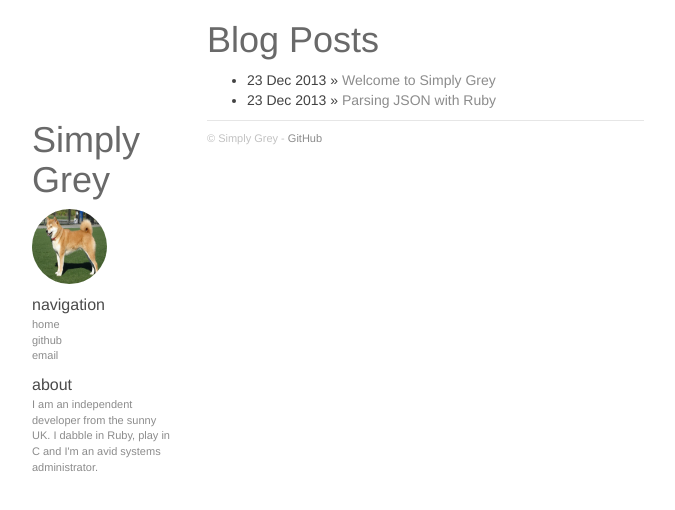
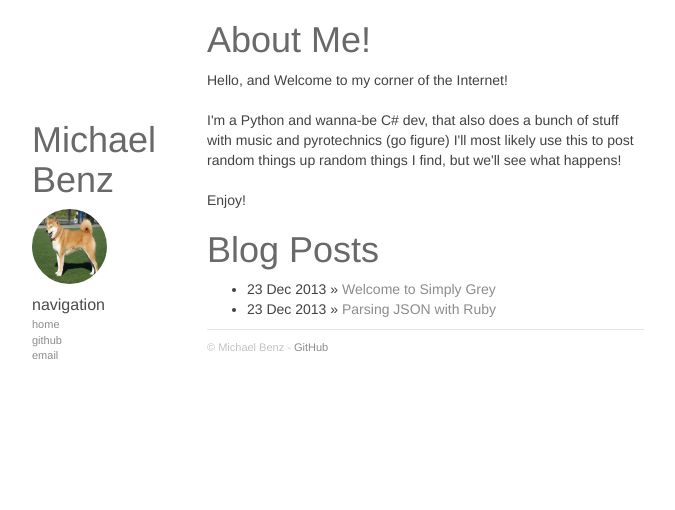
Before and after one commit to Megabytemb/megabytemb.github.io, a Jekyll site: the page built from index.html, in a window 1280 px wide. Shown: the top 510 px of the page, without its empty margins (273-948 px from the left). Built offline with Jekyll 4.4.1, drawn with Linux system fonts in a browser that asks for light colours; nearby versions of some CDN libraries; Markdown is read by kramdown in place of the engine named in the settings.

```diff
--- a/_config.yml
+++ b/_config.yml
@@ -1,10 +1,9 @@
-name: Simply Grey
+name: Michael Benz
 markdown: redcarpet
 pygments: true
-github: https://www.github.com/exaem
-about: I am an independent developer from the sunny UK. I dabble in Ruby, play in C and I'm an avid systems administrator.
+github: https://www.github.com/megabytemb
 urls:
     - text: github
-      url: https://github.com/exaem
+      url: https://github.com/megabytemb
     - text: email
-      url: mailto:exaem@exaem.co.uk
+      url: mailto:michael@benz.io
--- a/_posts/2013-12-23-ruby-json.markdown
+++ b/_posts/2013-12-23-ruby-json.markdown
@@ -2,6 +2,7 @@
 layout: post
 title:  "Parsing JSON with Ruby"
 date:   2013-12-23 00:18:23
+comments: true
 categories: ruby
 ---
 Parsing JSON with Ruby is actually extremely easy. All you have to do is have the json gem installed (`gem install json`) and call the `JSON.parse` method on the JSON data to convert it to ruby hashes. If you look at this small program here, you can see how I have implemented parsing JSON in Ruby.
--- a/_posts/2013-12-23-welcome-to-simply-grey.markdown
+++ b/_posts/2013-12-23-welcome-to-simply-grey.markdown
@@ -2,6 +2,7 @@
 layout: post
 title:  "Welcome to Simply Grey"
 date:   2013-12-23 00:18:23
+comments: true
 categories: simplygrey
 ---
 SimplyGrey is a simple, easy to use theme for Jekyll that compromises of mainly grey colours. A lot of people enjoy the simplistic look of grey and also find it easier to read.
--- a/index.html
+++ b/index.html
@@ -3,6 +3,13 @@ layout: default
 ---
 
 <div id="home">
+	<h1>About Me!</h1>
+	<p>Hello, and Welcome to my corner of the Internet!<br><br>
+		I'm a Python and wanna-be C# dev, that also does a bunch of stuff with music and pyrotechnics (go figure)
+		I'll most likely use this to post random things up random things I find, but we'll see what happens!
+		<br><br>
+		Enjoy!
+	</p>
   <h1>Blog Posts</h1>
   <ul class="posts">
     {% for post in site.posts %}
```
Also changed, not shown: _layouts/default.html (+9 -0 lines), _layouts/post.html (+16 -0 lines), test.html (deleted, +0 -65 lines), readme.md (deleted).
